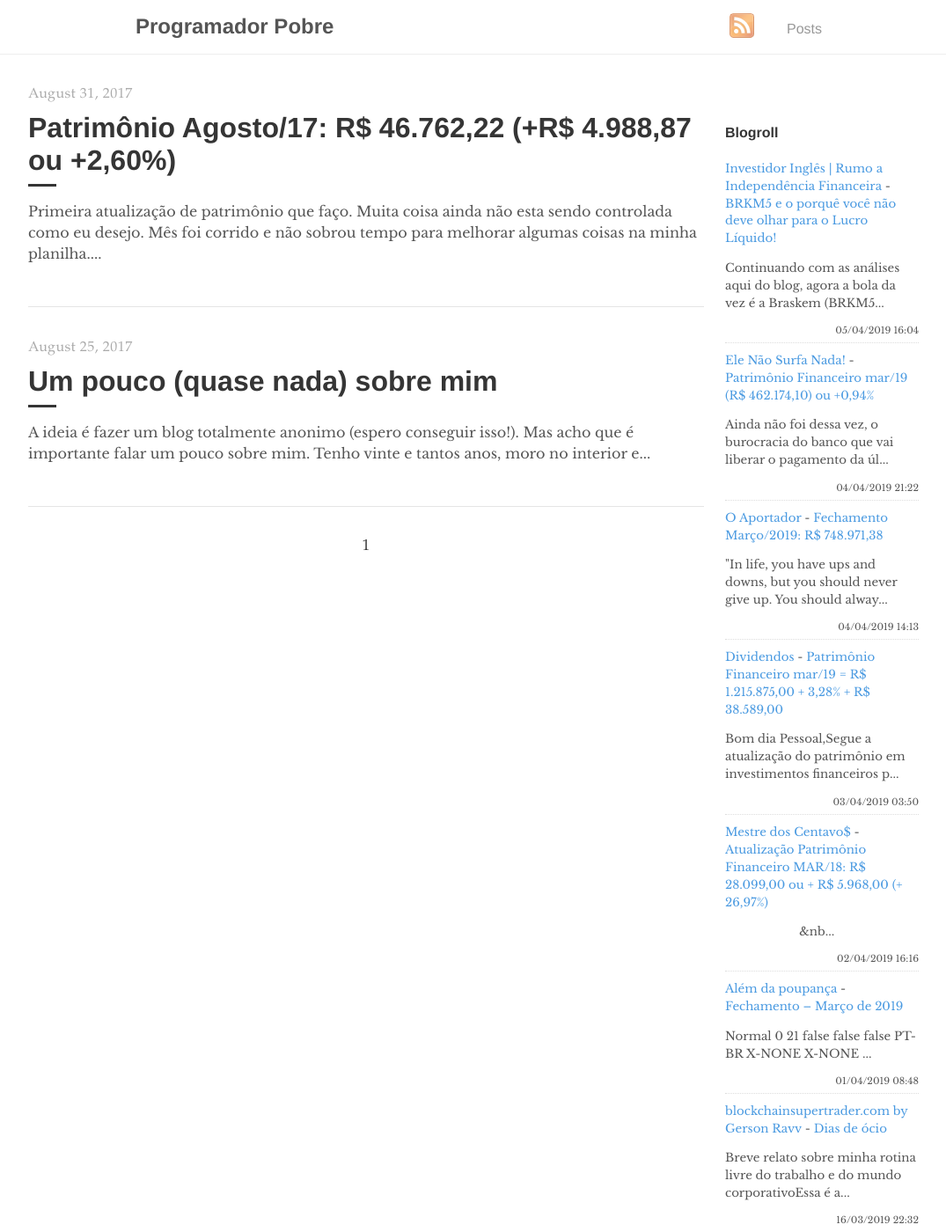
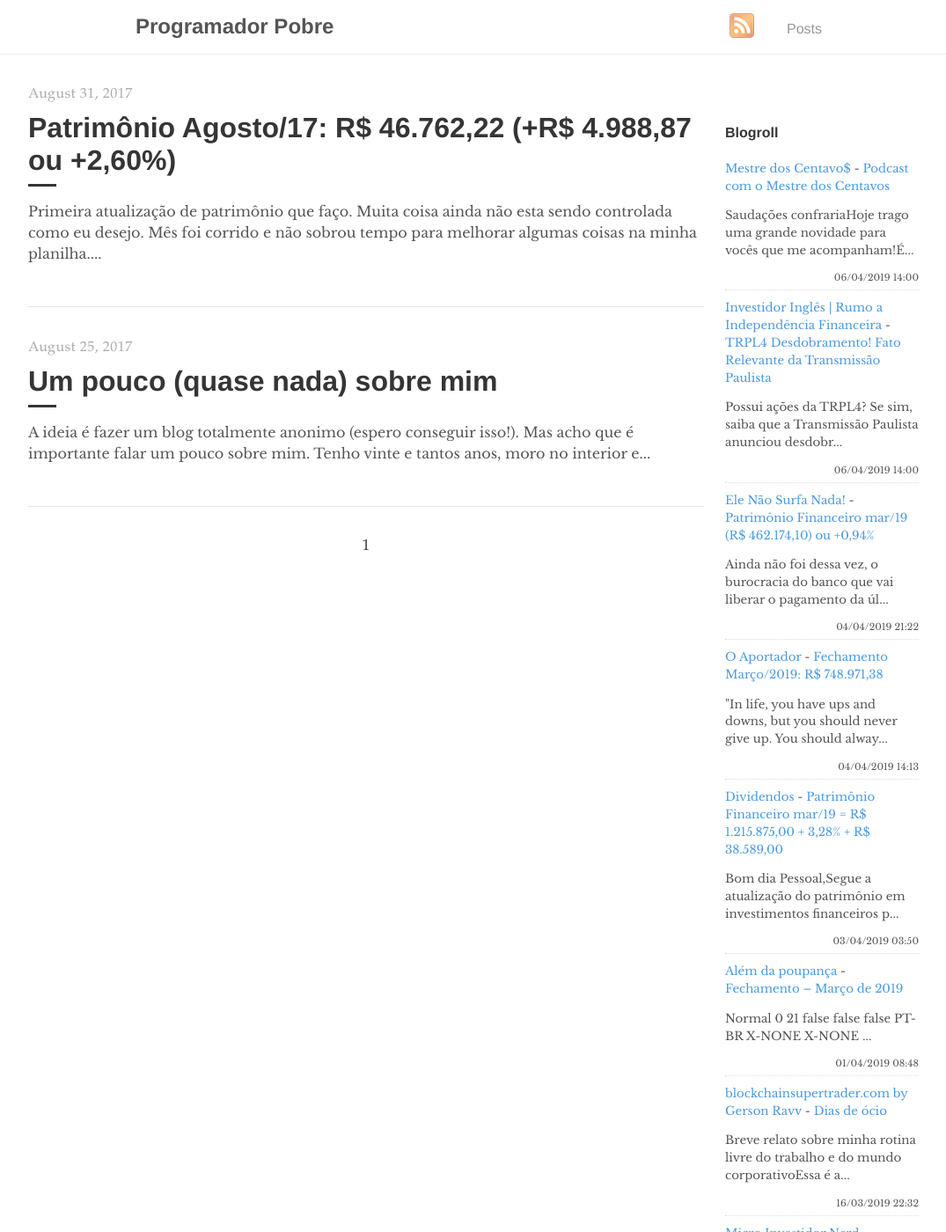
Before and after one commit to programadorpobre/programadorpobre.github.io, a Jekyll site: the page built from index.html, in a window 1280 px wide and 1400 px high. Shown: the whole window at 88% size, without its empty margins (96-1171 px from the left). Built offline with Jekyll 4.4.1, drawn with Linux system fonts in a browser that asks for light colours; the list of posts is cut into pages by our own code; comment, search, counter and statistics services are not loaded.

Commit message:
[ci skip] travis #609

```diff
--- a/_includes/feed-entries.html
+++ b/_includes/feed-entries.html
@@ -1,7 +1,12 @@
 <div class="feed-entry">
-    <a class="feed-entry-site-name" href="https://www.investidoringles.com/">Investidor Inglês | Rumo a Independência Financeira</a> - <a class="feed-entry-title" href="https://www.investidoringles.com/2019/04/brkm5-analise.html">BRKM5 e o porquê você não deve olhar para o Lucro Líquido!</a>
-    <p class="feed-entry-summary">Continuando com as análises aqui do blog, agora a bola da vez é a Braskem (BRKM5...</p>
-    <time datetime="2019-04-05T16:04:00.002-03:00">05/04/2019 16:04</time>
+    <a class="feed-entry-site-name" href="https://mestredoscentavos.blogspot.com/">Mestre dos Centavo$</a> - <a class="feed-entry-title" href="https://mestredoscentavos.blogspot.com/2019/04/podcast-com-o-mestre-dos-centavos.html">Podcast com o Mestre dos Centavos</a>
+    <p class="feed-entry-summary">Saudações confrariaHoje trago uma grande novidade para vocês que me acompanham!É...</p>
+    <time datetime="2019-04-06T14:00:00.000-07:00">06/04/2019 14:00</time>
+</div>
+<div class="feed-entry">
+    <a class="feed-entry-site-name" href="https://www.investidoringles.com/">Investidor Inglês | Rumo a Independência Financeira</a> - <a class="feed-entry-title" href="https://www.investidoringles.com/2019/04/trpl4-desdobramento.html">TRPL4 Desdobramento! Fato Relevante da Transmissão Paulista</a>
+    <p class="feed-entry-summary">Possui ações da TRPL4? Se sim, saiba que a Transmissão Paulista anunciou desdobr...</p>
+    <time datetime="2019-04-06T14:00:00.000-03:00">06/04/2019 14:00</time>
 </div>
 <div class="feed-entry">
     <a class="feed-entry-site-name" href="https://elenaosurfanada.blogspot.com/">Ele Não Surfa Nada!</a> - <a class="feed-entry-title" href="https://elenaosurfanada.blogspot.com/2019/04/patrimonio-financeiro-mar19-r-46217410.html">Patrimônio Financeiro mar/19 (R$ 462.174,10) ou +0,94%</a>
@@ -17,11 +22,6 @@
     <a class="feed-entry-site-name" href="http://bonsdividendos.blogspot.com/">Dividendos</a> - <a class="feed-entry-title" href="http://bonsdividendos.blogspot.com/2019/04/patrimonio-financeiro-mar19-r-121587500.html">Patrimônio Financeiro mar/19 = R$ 1.215.875,00 + 3,28% + R$ 38.589,00</a>
     <p class="feed-entry-summary">Bom dia Pessoal,Segue a atualização do patrimônio em investimentos financeiros p...</p>
     <time datetime="2019-04-03T03:50:00.003-07:00">03/04/2019 03:50</time>
-</div>
-<div class="feed-entry">
-    <a class="feed-entry-site-name" href="https://mestredoscentavos.blogspot.com/">Mestre dos Centavo$</a> - <a class="feed-entry-title" href="https://mestredoscentavos.blogspot.com/2019/04/atualizacao-patrimonio-financeiro-mar18.html">Atualização Patrimônio Financeiro MAR/18: R$ 28.099,00 ou + R$ 5.968,00 (+ 26,97%)</a>
-    <p class="feed-entry-summary">&nbsp; &nbsp; &nbsp; &nbsp; &nbsp; &nbsp; &nbsp; &nbsp; &nbsp; &nbsp; &nbsp; &nb...</p>
-    <time datetime="2019-04-02T16:16:00.000-07:00">02/04/2019 16:16</time>
 </div>
 <div class="feed-entry">
     <a class="feed-entry-site-name" href="https://alemdapoupanca.blogspot.com/">Além da poupança</a> - <a class="feed-entry-title" href="https://alemdapoupanca.blogspot.com/2019/04/fechamento-marco-de-2019.html">Fechamento – Março de 2019</a>
```
